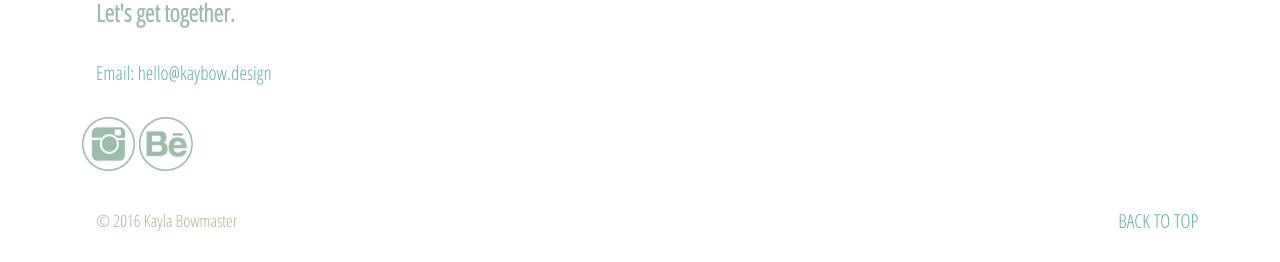
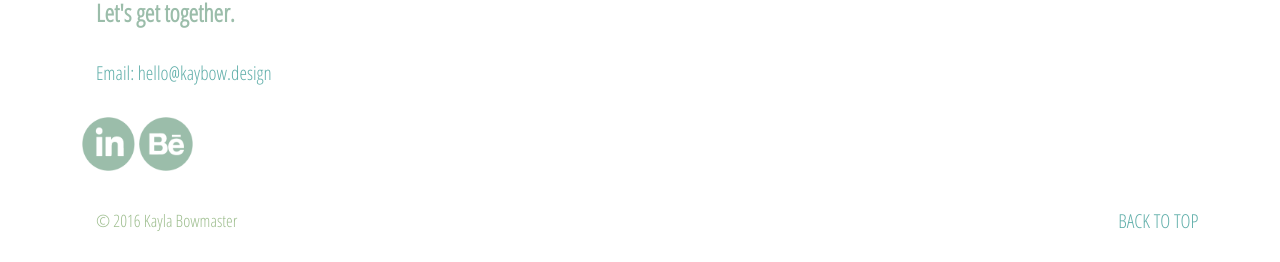
Before and after one commit to kaybow/kaybow.design, a Jekyll site: the page built from index.html, in a window 1280 px wide. Shown: the part 2463-2725 px from the top of the page. Built offline with Jekyll 4.4.1, drawn with Linux system fonts in a browser that asks for light colours.

Commit message:
Replaced instagram icon with linked

```diff
--- a/_layouts/default.html
+++ b/_layouts/default.html
@@ -68,8 +68,8 @@
     </div>
 
     <div class="pad-b gutter-1-2 social">
-      <a itemprop="url" href="https://www.instagram.com/?hl=enkaybow">
-        <img itemprop="image" class="icon" src="{{site.baseurl}}/images/instagram.png" alt="instagram">
+      <a itemprop="url" href="https://www.linkedin.com/in/kayla-bowmaster-195673113">
+        <img itemprop="image" class="icon" src="{{site.baseurl}}/images/linkedin.png" alt="linkedin">
       </a>
       <a itemprop="url" href="https://www.behance.net/kaybow">
         <img itemprop="image" class="icon" src="{{site.baseurl}}/images/behance.png" alt="behance">
```
Also changed, not shown: images/behance.png, images/instagram.png (deleted), images/kaybow-logo.png (deleted), images/linkedin.png, images/twitter.png (deleted).
